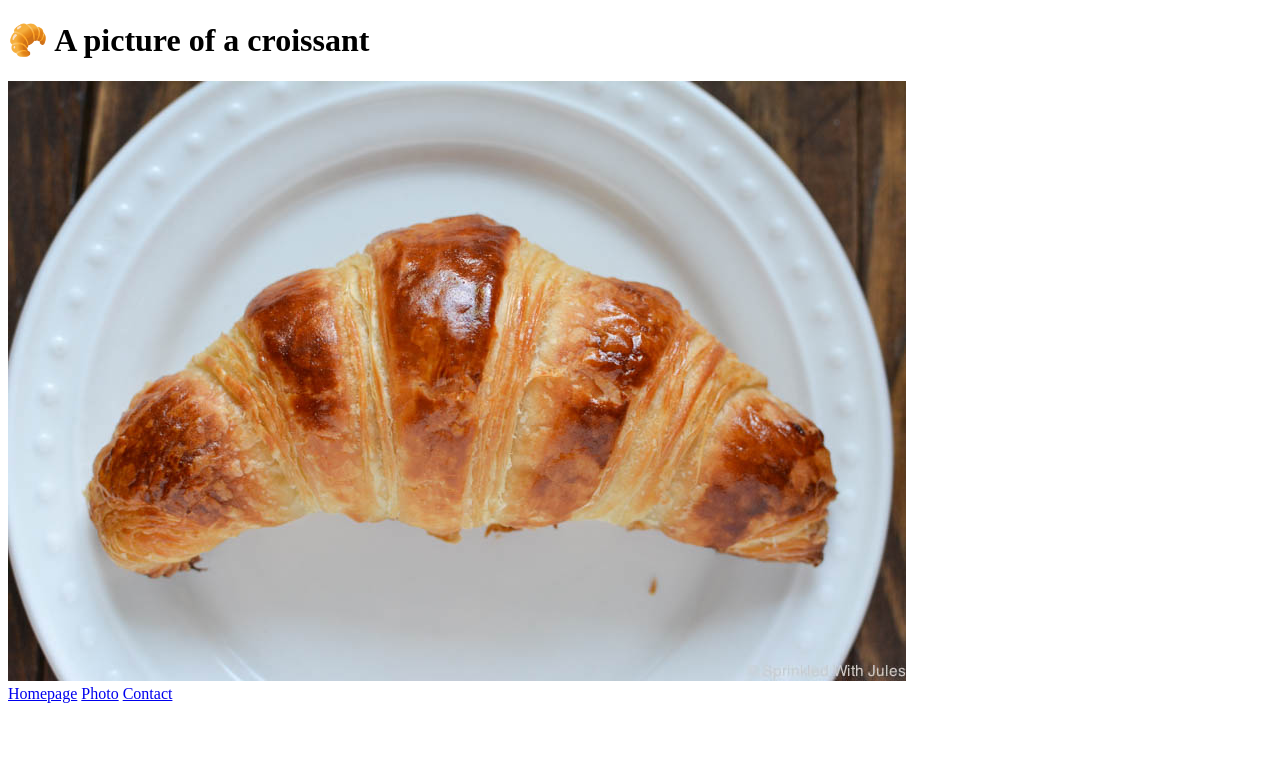
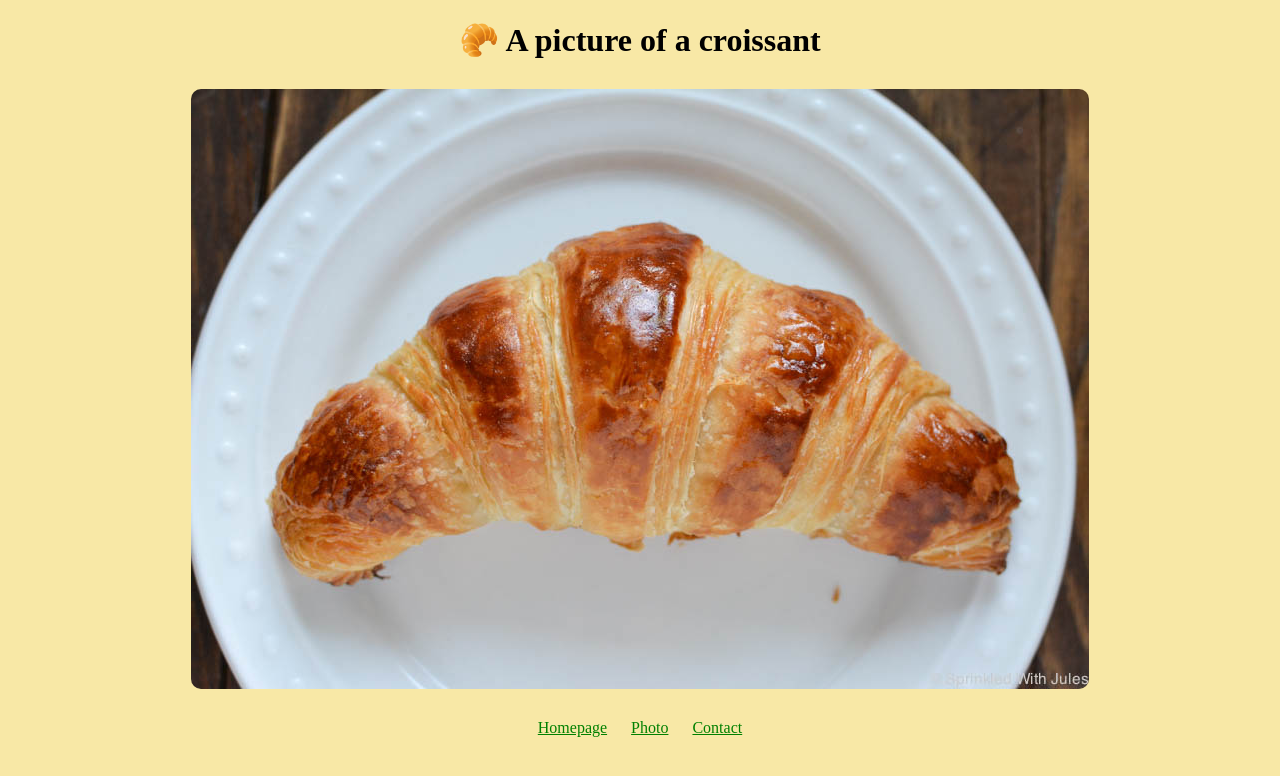
Before and after one commit to taliberlin/Croissant, a plain HTML site: page photo.html in a window 1280 px wide. Drawn offline with Linux system fonts and the light colour scheme.

Commit message:
added CSS

```diff
--- a/css/styles.css
+++ b/css/styles.css
@@ -0,0 +1,20 @@
+body {
+  background: #f8e8a6;
+  text-align: center;
+}
+
+img {
+  margin-bottom: 26px;
+  max-width: 100%;
+  height: auto;
+  border-radius: 10px;
+}
+
+.page-link {
+  color: green;
+  margin: 0 10px;
+}
+
+.photo-link-header {
+  margin-bottom: 30px;
+}
--- a/photo.html
+++ b/photo.html
@@ -4,15 +4,17 @@
     <meta charset="UTF-8" />
     <meta http-equiv="X-UA-Compatible" content="IE=edge" />
     <meta name="viewport" content="width=device-width, initial-scale=1.0" />
-    <title>Document</title>
+    <title>🥐 Photo</title>
+
+    <link rel="stylesheet" href="/css/styles.css" />
   </head>
   <body>
-    <h1>🥐 A picture of a croissant</h1>
+    <h1 class="photo-link-header">🥐 A picture of a croissant</h1>
     <img src="/images/croissant.jpeg" alt="Croissant on a plate" />
-    <div>
-      <a href="/">Homepage</a>
-      <a href="/photo.html">Photo</a>
-      <a href="/contact.html">Contact</a>
-    </div>
+    <footer>
+      <a class="page-link" href="/">Homepage</a>
+      <a class="page-link" href="/photo.html">Photo</a>
+      <a class="page-link" href="/contact.html">Contact</a>
+    </footer>
   </body>
 </html>
```
Also changed, not shown: contact.html (+7 -6 lines), index.html (+6 -5 lines).
